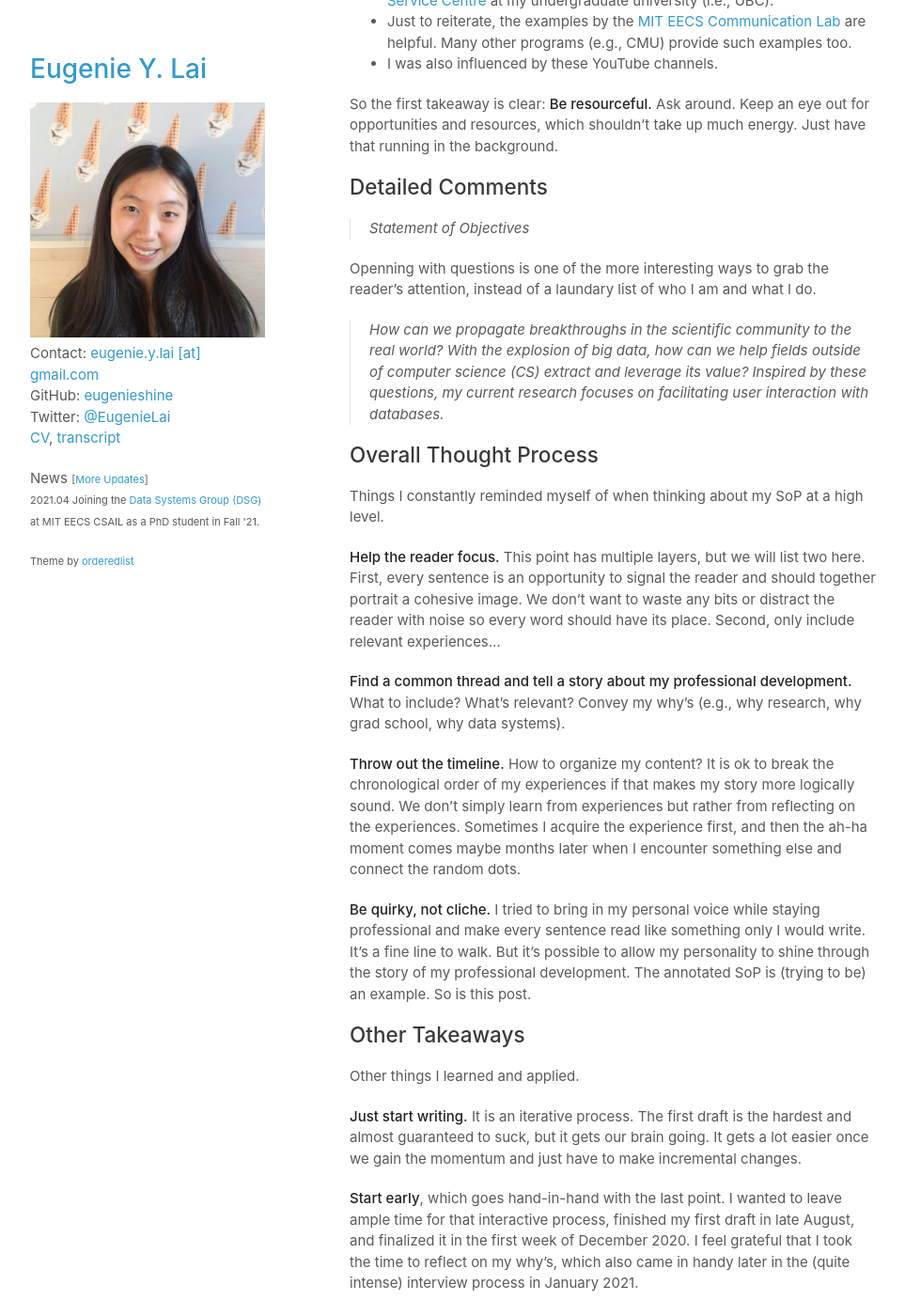
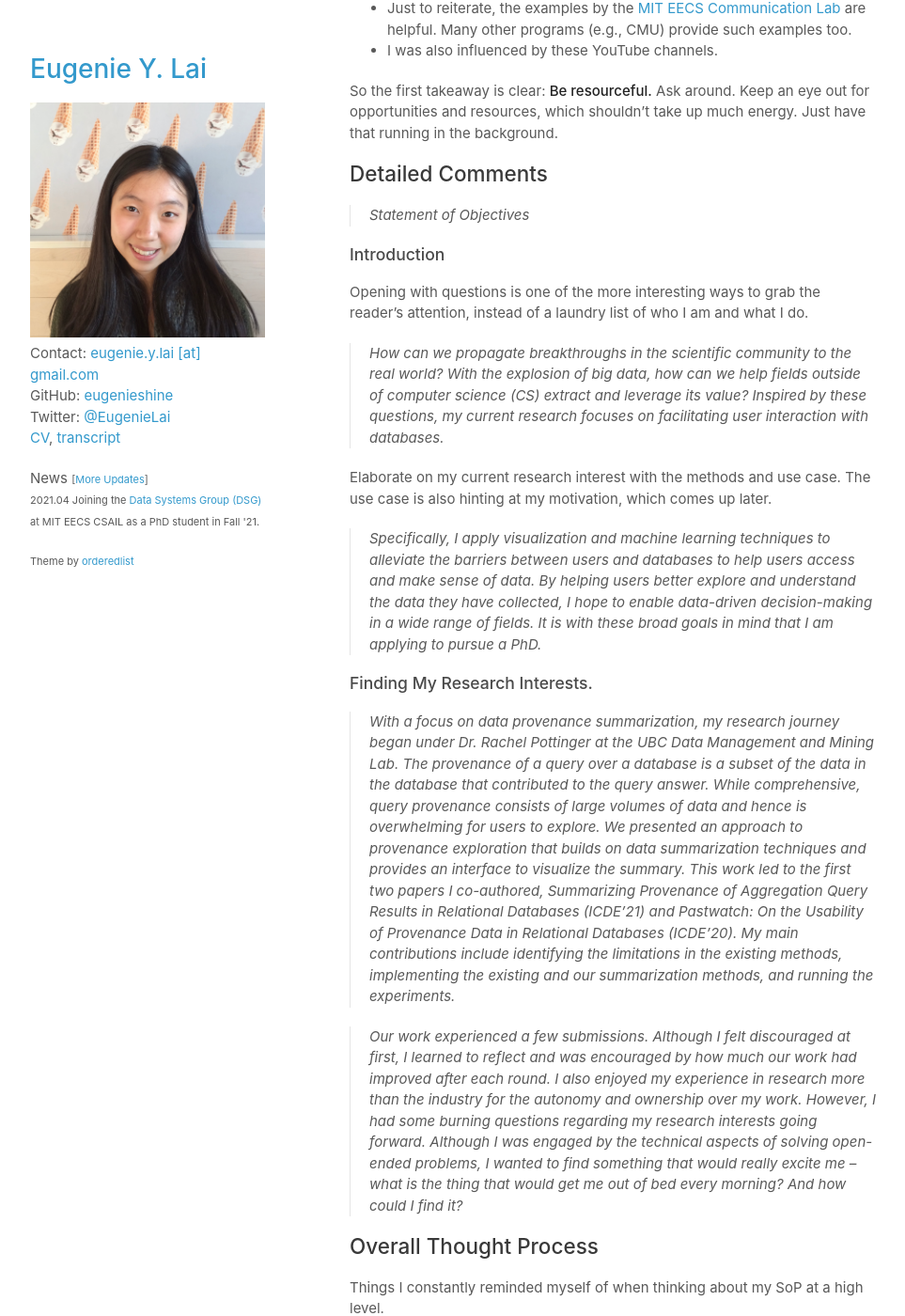
Before and after one commit to eugenielai/eugenielai.github.io, a Jekyll site: the page built from posts/another_annotated_sop.md, in a window 1280 px wide and 1400 px high, scrolled down 1551 px. Shown: the whole window at 94% size, without its empty margins (158-1121 px from the left). Built offline with Jekyll 4.4.1, drawn with Linux system fonts in a browser that asks for light colours; a script that is not in the unit is left out; some of the changed text lies outside the part shown.

```diff
--- a/posts/another_annotated_sop.md
+++ b/posts/another_annotated_sop.md
@@ -30,11 +28,11 @@ A non-exhaustive list of caveats that may make the takeaways in this post not as
 Motivation to (uncomfortably) put myself out there:
 * Writing crystallizes my learning and is a skill I’m working on. The pressure helps me practice.
 * The thought of potentially helping someone trumps the fear of being judged.
-* I got so so much help and support for my application and just want to give back.
+* I got so so much help and support throughout this grad application cycle and just want to give back.
 
 Speaking of support, a list of help I received for my SoP:
-* I was privileged to be assisted by the [MIT GAAP](https://www.thrive-eecs.mit.edu/gaap) and [Berkeley EAAA program](https://twitter.com/ermgrant/status/1316111464273502211?s=20). My mentors, [Xuan](https://twitter.com/xuanalogue) and Gabe, provided extremely valuable feedback on my SoP.
-* A big thank you to my labmates and my research parent, Prof. [Rachel Pottinger](https://www.cs.ubc.ca/~rap/), who offered both helpful comments and emotional support.
+* I was privileged to be assisted by the [MIT GAAP](https://www.thrive-eecs.mit.edu/gaap) and [Berkeley EAAA program](https://twitter.com/ermgrant/status/1316111464273502211?s=20). A huge thank you to my MIT GAAP mentor, [Xuan](https://twitter.com/xuanalogue), who chatted with me bi-weekly since October 2020, provided extremely valuable feedback on my SoP, and helped me navigate through the applying process. It still feels surreal that I will actually see her in person at MIT this fall.
+* Many thanks to my labmates and my research parent, Prof. [Rachel Pottinger](https://www.cs.ubc.ca/~rap/), who offered both helpful comments and emotional support.
 * I was also privileged to get help from the [Writing Centre](https://ubcca.mywconline.com/index.php?logout=YES) and [Student Service Centre](https://students.ubc.ca/) at my undergraduate university (i.e., UBC).
 * Just to reiterate, the examples by the [MIT EECS Communication Lab](https://mitcommlab.mit.edu/eecs/commkit/cvresume/) are helpful. Many other programs (e.g., CMU) provide such examples too.
 * I was also influenced by these YouTube channels.
@@ -45,8 +43,19 @@ So the first takeaway is clear: **Be resourceful.** Ask around. Keep an eye out
 
 > Statement of Objectives
 
-Openning with questions is one of the more interesting ways to grab the reader's attention, instead of a laundary list of who I am and what I do.
+### Introduction
+
+Opening with questions is one of the more interesting ways to grab the reader's attention, instead of a laundry list of who I am and what I do.
 > How can we propagate breakthroughs in the scientific community to the real world? With the explosion of big data, how can we help fields outside of computer science (CS) extract and leverage its value? Inspired by these questions, my current research focuses on facilitating user interaction with databases.
+
+Elaborate on my current research interest with the methods and use case. The use case is also hinting at my motivation, which comes up later.
+> Specifically, I apply visualization and machine learning techniques to alleviate the barriers between users and databases to help users access and make sense of data. By helping users better explore and understand the data they have collected, I hope to enable data-driven decision-making in a wide range of fields. It is with these broad goals in mind that I am applying to pursue a PhD.
+
+### Finding My Research Interests.
+
+> With a focus on data provenance summarization, my research journey began under Dr. Rachel Pottinger at the UBC Data Management and Mining Lab. The provenance of a query over a database is a subset of the data in the database that contributed to the query answer. While comprehensive, query provenance consists of large volumes of data and hence is overwhelming for users to explore. We presented an approach to provenance exploration that builds on data summarization techniques and provides an interface to visualize the summary. This work led to the first two papers I co-authored, Summarizing Provenance of Aggregation Query Results in Relational Databases (ICDE’21) and Pastwatch: On the Usability of Provenance Data in Relational Databases (ICDE’20). My main contributions include identifying the limitations in the existing methods, implementing the existing and our summarization methods, and running the experiments.
+
+> Our work experienced a few submissions. Although I felt discouraged at first, I learned to reflect and was encouraged by how much our work had improved after each round. I also enjoyed my experience in research more than the industry for the autonomy and ownership over my work. However, I had some burning questions regarding my research interests going forward. Although I was engaged by the technical aspects of solving open-ended problems, I wanted to find something that would really excite me – what is the thing that would get me out of bed every morning? And how could I find it?
 
 ## Overall Thought Process
 
```
Also changed, not shown: other parts of posts/another_annotated_sop.md (+0 -2 lines).
